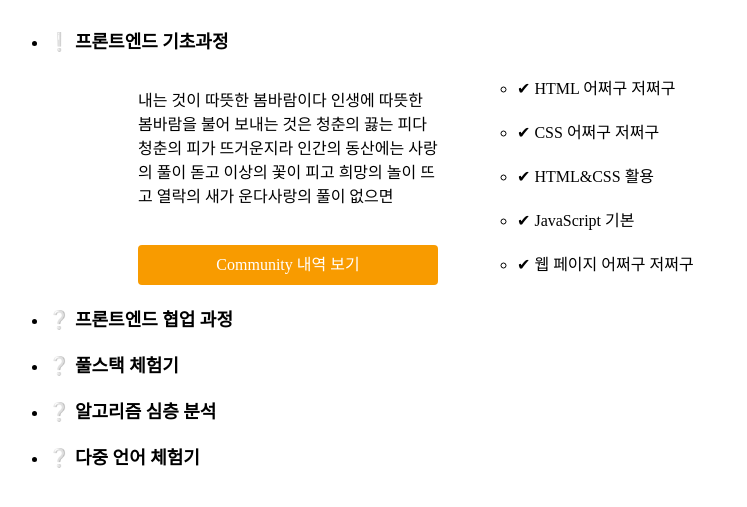
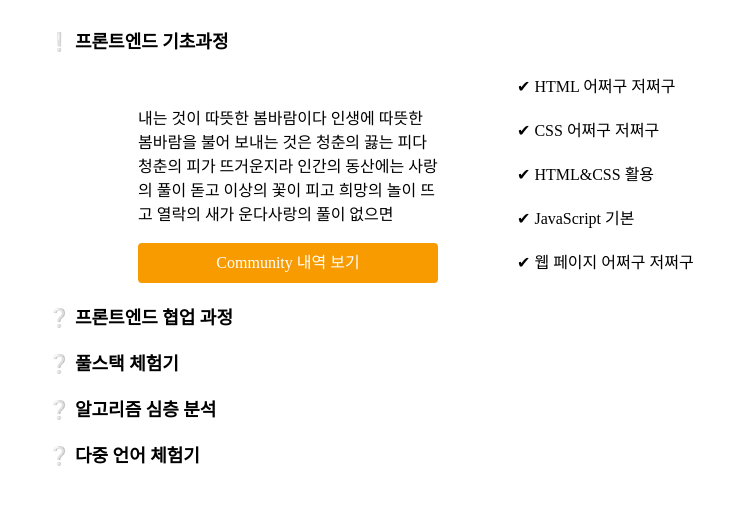
Before and after one commit to BCU-ComOn/ComOn, a plain HTML site: page Introduce_comon/Introduction_Activity.html in a window 1280 px wide. Shown: the part 81-588 px from the top of the page, without its empty margins (0-747 px from the left). Drawn offline with Linux system fonts and the light colour scheme.

Commit message:
12.15(다시 가져오기)

```diff
--- a/Introduce_comon/Introduction_Activity.html
+++ b/Introduce_comon/Introduction_Activity.html
@@ -3,7 +3,7 @@
 <head>
     <meta charset="UTF-8">
     <meta name="viewport" content="width=device-width, initial-scale=1.0">
-    <title>활동과정_1933003_황인재담당</title>
+    <title>활동과정</title>
     <link rel="stylesheet" href="../css/reset.css">
     <link rel="stylesheet" href="../css/common.css">
     <link rel="stylesheet" href="../css/Introduction_Activity.css">
--- a/css/Introduction_Activity.css
+++ b/css/Introduction_Activity.css
@@ -4,6 +4,10 @@
 .Activity_Process h3 {
     font-size: 32px;
     margin-bottom: 30px;
+}
+
+.Activity_Process ul {
+    list-style: none;
 }
 
 .Activity_Process li strong {
@@ -35,7 +39,6 @@
 }
 
 .Activity_Process .leftbox #orangebox {
-    margin-top:20px;
     margin-bottom: 20px;
     font-size: 16px;
     text-align: center;
```
